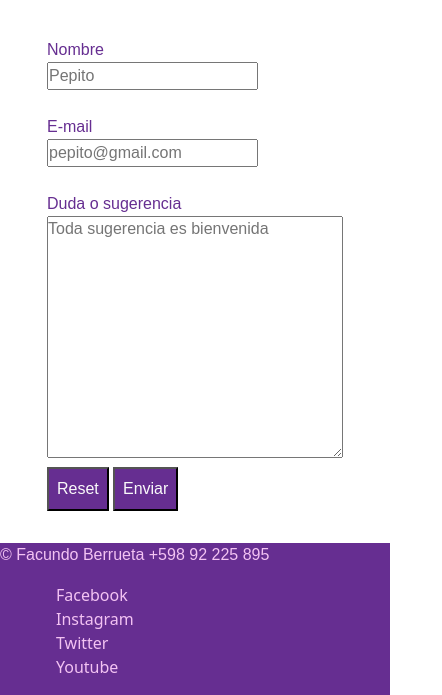
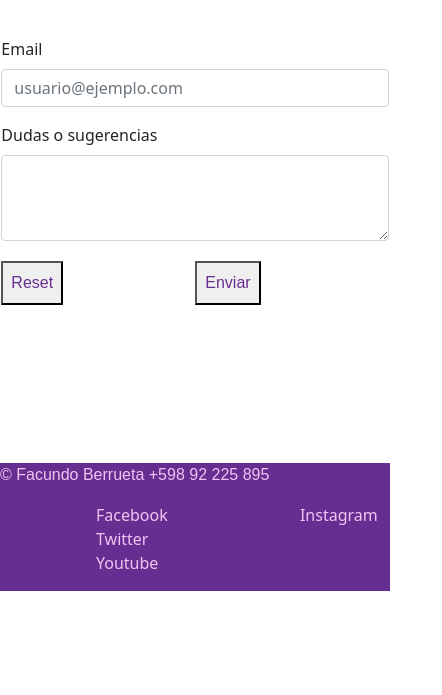
Before and after one commit to Facundoberrueta/OncexTwice, a plain HTML site: page pages/contacto.html in a window 390 px wide. Shown: the part 256-951 px from the top of the page, 442 px wide, since content can reach past the window. After the commit the page ends 847 px from the top, so only its background shows below. Drawn offline with Linux system fonts and the light colour scheme.

Commit message:
Se corrige el espacio en blanco en la pagina de contacto

```diff
--- a/pages/contacto.html
+++ b/pages/contacto.html
@@ -54,26 +54,18 @@
     la tendremos en cuenta&#33;</p>
   <br>
   <section class="contacto">
-    <form>
-      <label for="name" class="contacto__nombre">Nombre</label>
-      <br>
-      <input type="text" name="user_name" id="name" placeholder="Pepito" class="contacto__nombre">
-      <br>
-      <br>
-      <label for="mail" class="contacto__email">E&#45;mail</label>
-      <br>
-      <input type="email" name="mail_user" id="mail" placeholder="pepito&#64;gmail.com" class="contacto__email">
-      <br>
-      <br>
-      <label for="msg" class="contacto__duda">Duda o sugerencia</label>
-      <br>
-      <textarea name="sugerencia" id="msg" cols="30" rows="10" placeholder="Toda sugerencia es bienvenida" class="contacto__duda"></textarea>
-      <br>
-      <div class="contacto__boton">
-        <button type="reset" class="contacto__button">Reset</button>
-        <button type="submit" class="contacto__button">Enviar</button>
+    <form action="">
+      <div class="mb-3">
+        <label for="exampleFormControlInput1" class="form-label">Email</label>
+        <input type="email" class="form-control" id="exampleFormControlInput1" placeholder="usuario@ejemplo.com">
       </div>
-    </form>
+      <div class="mb-3">
+        <label for="exampleFormControlTextarea1" class="form-label">Dudas o sugerencias</label>
+        <textarea class="form-control" id="exampleFormControlTextarea1" rows="3"></textarea>
+      </div>
+            <button type="reset" class="contacto__button">Reset</button>
+            <button type="submit" class="contacto__button">Enviar</button>
+          </form>
   </section>
 </main>
 <footer class="footer">
--- a/sass/main.scss
+++ b/sass/main.scss
@@ -323,6 +323,9 @@ color: map-get($colors, rosa);
 }
 /* MEDIA QUERIES*/
 @media screen and (max-width: 768px){
+  main{
+    min-height: calc(100vh - 135.983px - 104px);
+   }
   h1{
     font-size: 6rem;
   }
@@ -368,6 +371,14 @@ color: map-get($colors, rosa);
     align-items: center;
     justify-items: center;
   }
+  .integrantes__flex{
+    display: grid;
+    grid-template-columns: 2fr 2fr;
+    align-content: center;
+    align-items: center;
+    padding: 2rem;
+    justify-content: space-around;
+  }
   h2{
     font-size: 2rem;
   }
@@ -385,6 +396,9 @@ color: map-get($colors, rosa);
   }
 }
 @media screen and (max-width: 425px){
+  main{
+    min-height: calc(100vh - 93px - 128px);
+   }
   h1{
     font-size: 4rem;
   }
```
Also changed, not shown: pages/twice.html (+0 -1 lines), sass/main.css, 1 other file.
